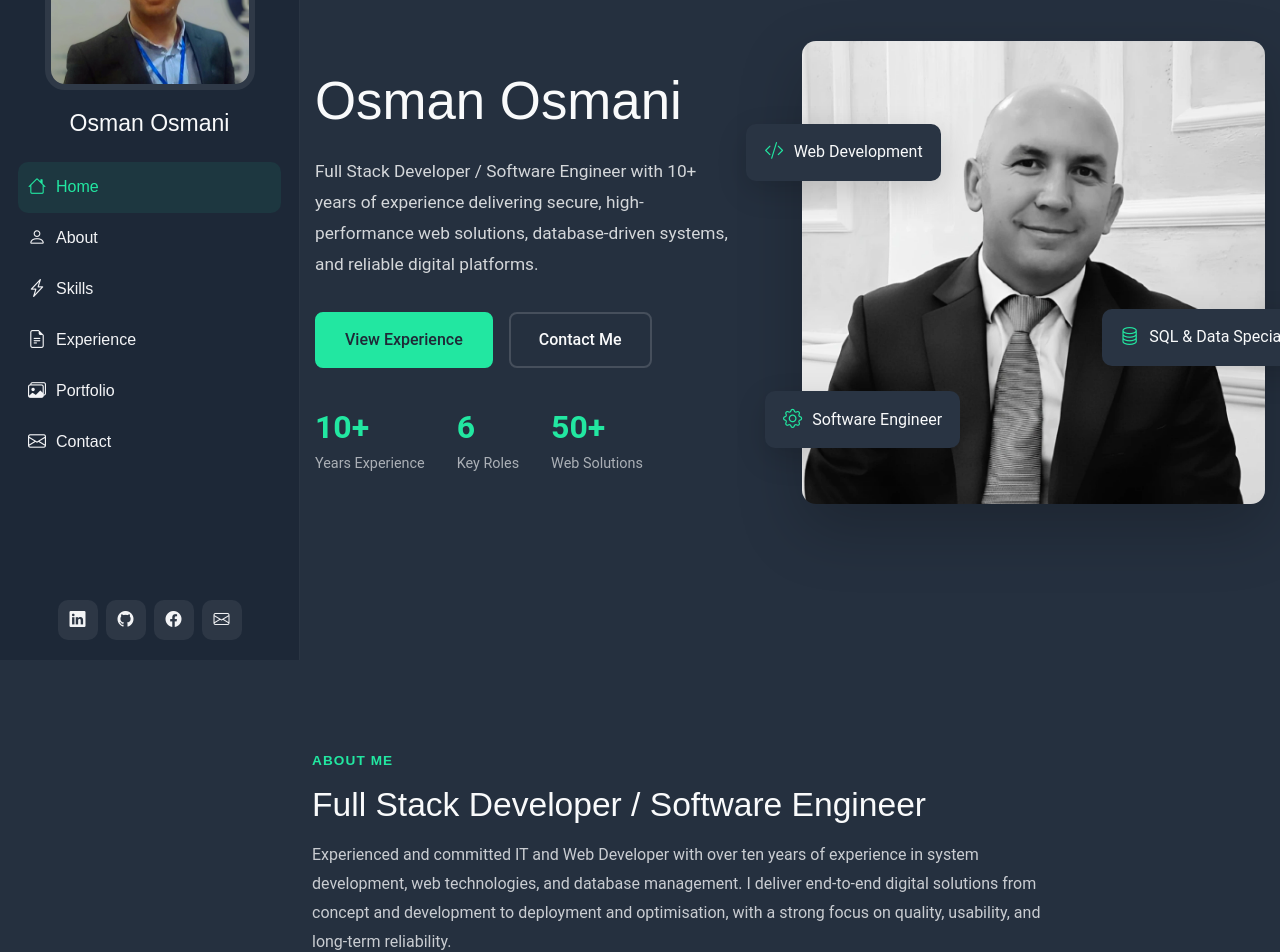
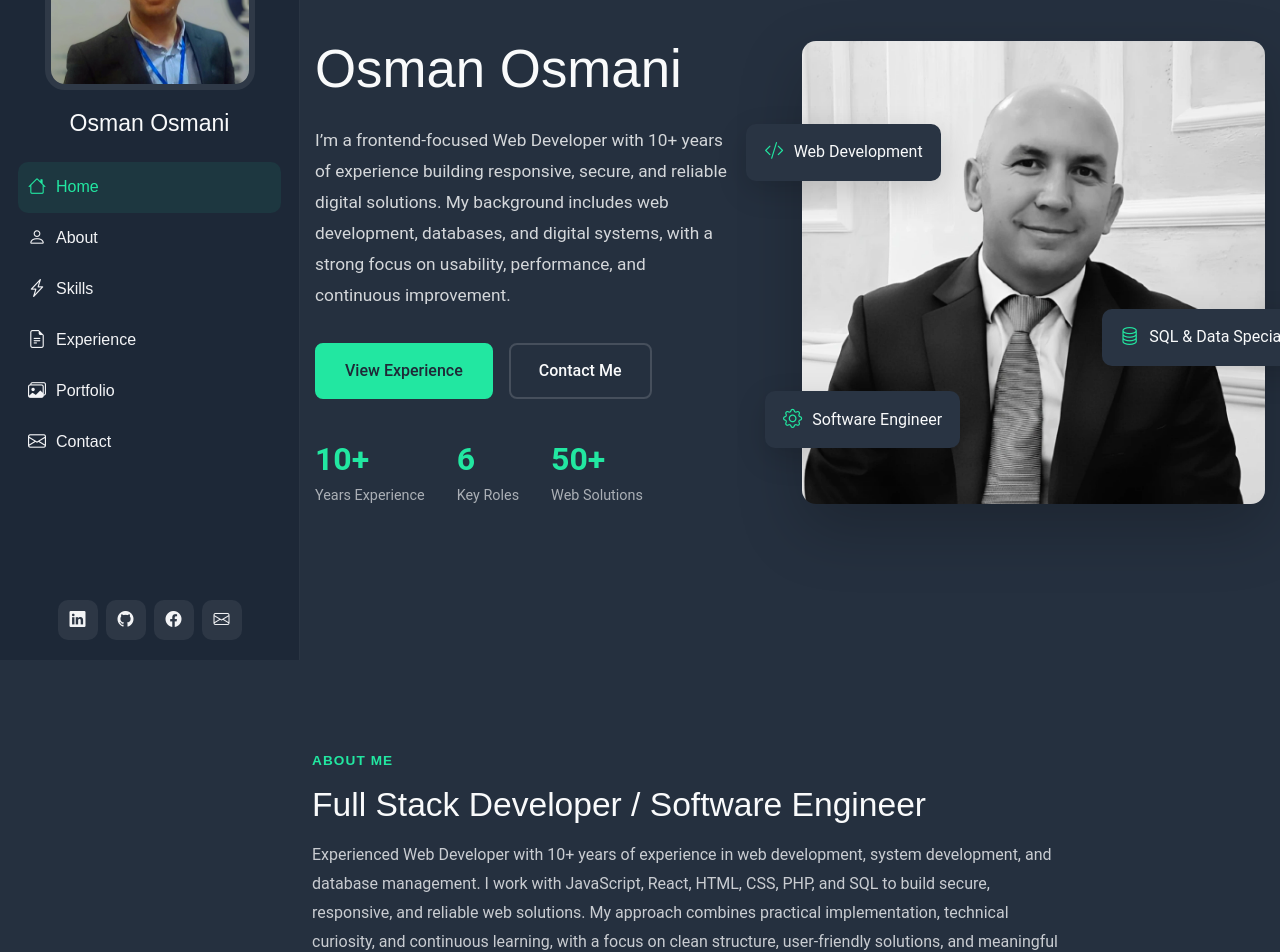
Before and after one commit to osmanosmani/osman-portfolio-react, a React (Vite) app: page / in a window 1280 px wide. Shown: the part 140-1092 px from the top of the page. Built offline with nearby package versions, Linux system fonts and the light colour scheme.

Commit message:
Refine hero and about profile copy

```diff
--- a/src/components/About.jsx
+++ b/src/components/About.jsx
@@ -34,11 +34,13 @@ function About() {
           <span className="section-kicker">About Me</span>
           <h2>Full Stack Developer / Software Engineer</h2>
           <p>
-            Experienced and committed IT and Web Developer with over ten years of
-            experience in system development, web technologies, and database
-            management. I deliver end-to-end digital solutions from concept and
-            development to deployment and optimisation, with a strong focus on
-            quality, usability, and long-term reliability.
+            Experienced Web Developer with 10+ years of experience in web
+            development, system development, and database management. I work
+            with JavaScript, React, HTML, CSS, PHP, and SQL to build secure,
+            responsive, and reliable web solutions. My approach combines
+            practical implementation, technical curiosity, and continuous
+            learning, with a focus on clean structure, user-friendly solutions,
+            and meaningful digital results.
           </p>
         </div>
 
--- a/src/components/Hero.jsx
+++ b/src/components/Hero.jsx
@@ -10,9 +10,11 @@ function Hero() {
               <h1>Osman Osmani</h1>
 
               <p className="hero-description">
-                Full Stack Developer / Software Engineer with 10+ years of
-                experience delivering secure, high-performance web solutions,
-                database-driven systems, and reliable digital platforms.
+                I’m a frontend-focused Web Developer with 10+ years of
+                experience building responsive, secure, and reliable digital
+                solutions. My background includes web development, databases,
+                and digital systems, with a strong focus on usability,
+                performance, and continuous improvement.
               </p>
 
               <div className="hero-actions">
```
